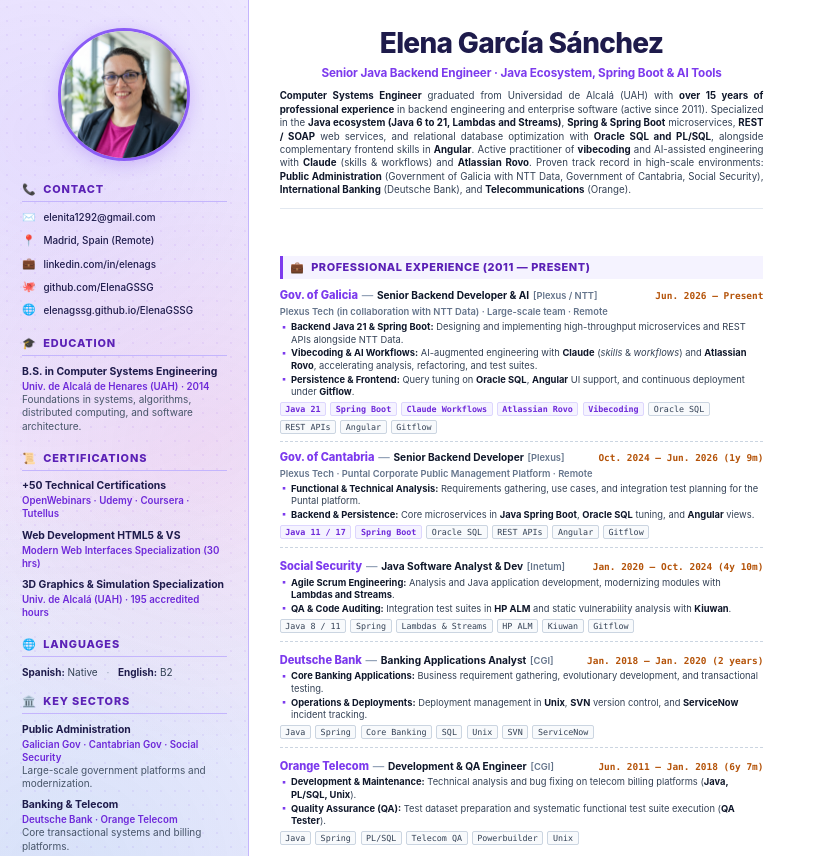
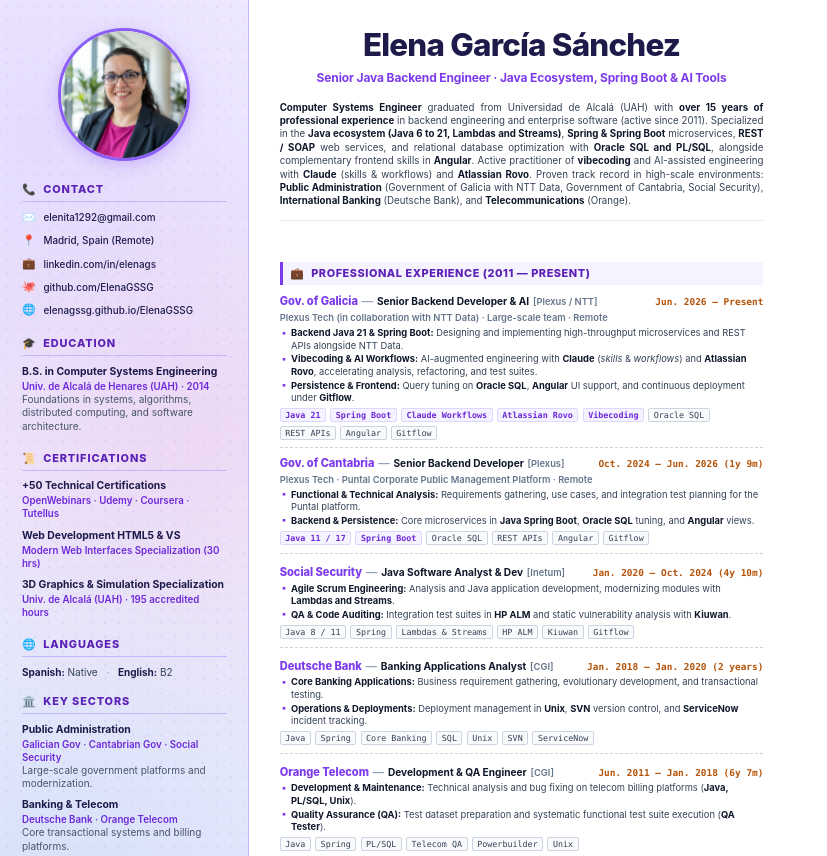
Before and after one commit to ElenaGSSG/ElenaGSSG, a plain HTML site: page cv-printable/index-en.html in a window 1280 px wide. Shown: the top 856 px of the page, without its empty margins (0-827 px from the left). Drawn offline with Linux system fonts and the light colour scheme.

Commit message:
style(cv): enlarge name header and increase subtitle breathing room

```diff
--- a/cv-printable/index-en.html
+++ b/cv-printable/index-en.html
@@ -214,25 +214,25 @@
     .cv-header {
       margin-bottom: 0;
       border-bottom: 1.5px solid #e2e8f0;
-      padding-bottom: 3.0mm;
+      padding-bottom: 3.2mm;
       text-align: center;
     }
 
     .header-name {
-      font-size: 21pt;
+      font-size: 23.5pt;
       font-weight: 800;
       color: #1e1b4b;
       letter-spacing: -0.025em;
       line-height: 1.1;
-      margin-bottom: 1.5mm;
+      margin-bottom: 1.8mm;
       text-align: center;
     }
 
     .header-role {
-      font-size: 8.8pt;
+      font-size: 9.0pt;
       font-weight: 700;
       color: #7c3aed;
-      margin-bottom: 2.2mm;
+      margin-bottom: 3.8mm;
       text-align: center;
       letter-spacing: -0.01em;
     }
```
Also changed, not shown: cv-printable/index.html (+5 -5 lines), 4 other files.
